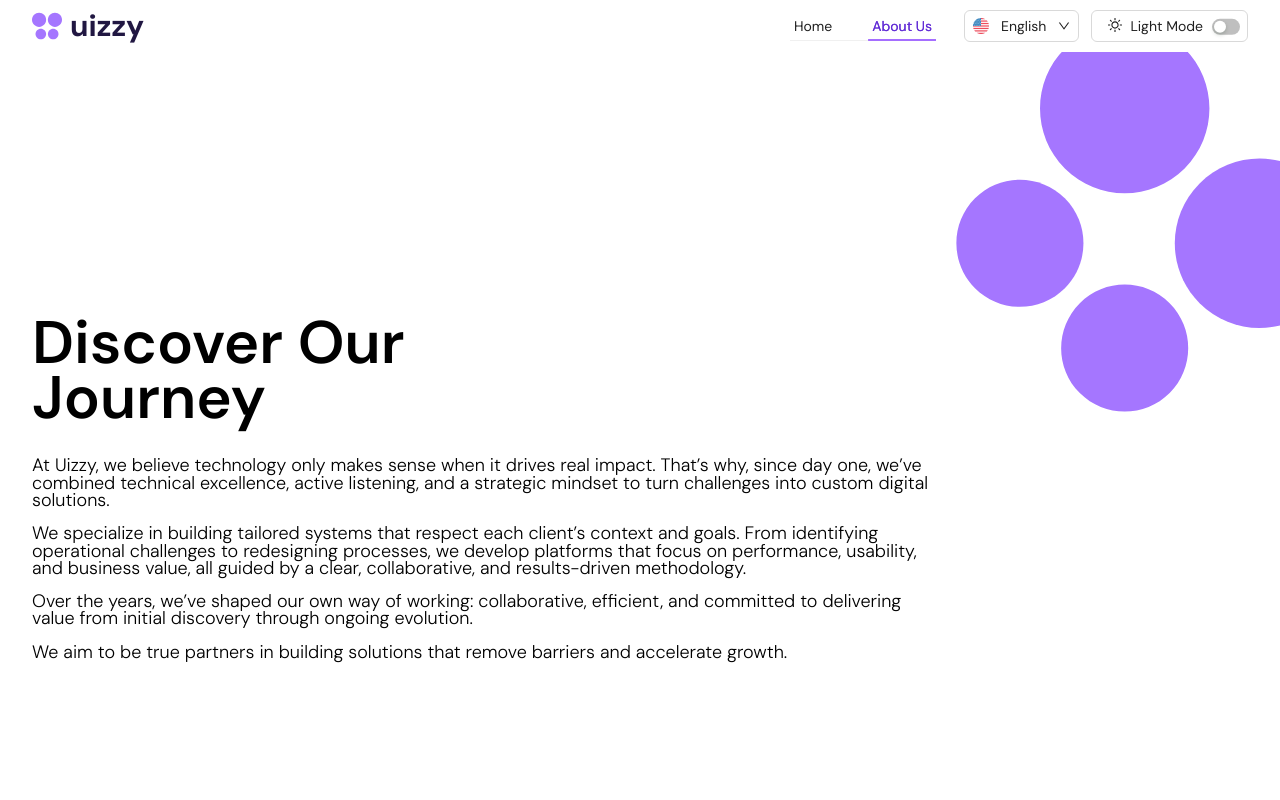
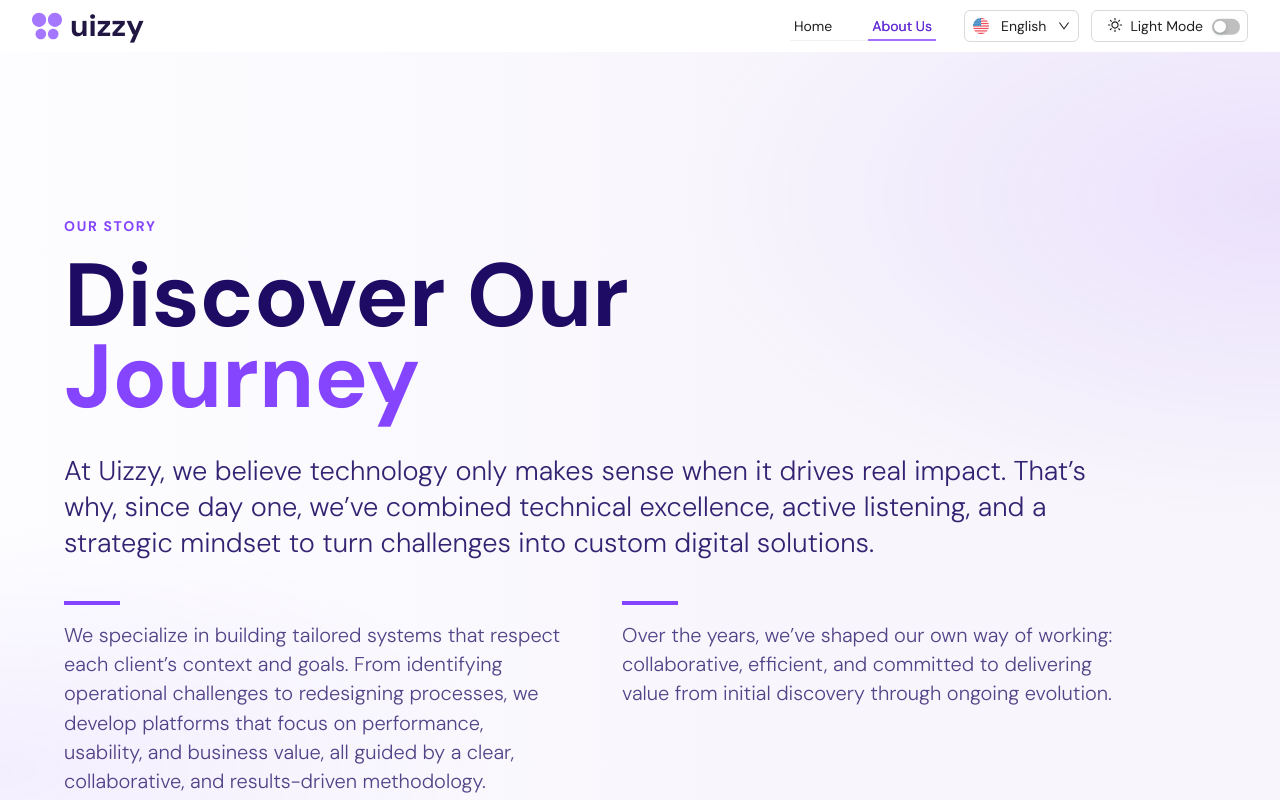
Before and after one commit to fernandamachado1/uizzy-site, a Next.js app: page /en/about in a window 1280 px wide. Shown: the top 800 px of the page. Built offline with nearby package versions, Linux system fonts and the light colour scheme.

Commit message:
feat: added new about

```diff
--- a/dictionaries/en/about.ts
+++ b/dictionaries/en/about.ts
@@ -1,4 +1,5 @@
 export default {
+    historyLabel: "Our Story",
     aboutTitle: "Discover Our Journey",
 
     aboutDesc1: "At Uizzy, we believe technology only makes sense when it drives real impact. That’s why, since day one, we’ve combined technical excellence, active listening, and a strategic mindset to turn challenges into custom digital solutions.",
--- a/dictionaries/pt/about.ts
+++ b/dictionaries/pt/about.ts
@@ -1,4 +1,5 @@
 export default {
+    historyLabel: "Nossa História",
     aboutTitle: "Conheça Nossa Jornada",
 
     aboutDesc1: "Na Uizzy, acreditamos que soluções tecnológicas só fazem sentido quando têm impacto real. Por isso, desde o início da nossa jornada, unimos excelência técnica, escuta ativa e olhar estratégico para transformar desafios em sistemas digitais sob medida.",
--- a/src/app/[locale]/(pages)/about/page.tsx
+++ b/src/app/[locale]/(pages)/about/page.tsx
@@ -5,7 +5,6 @@ import { AimOutlined, EyeOutlined, LinkedinFilled, RubyOutlined } from "@ant-des
 import { Metadata } from "next";
 import { useTranslations } from "next-intl";
 import { getTranslations } from "next-intl/server";
-import Image from "next/image";
 
 export async function generateMetadata({ params }: LocaleProps): Promise<Metadata> {
 
@@ -21,28 +20,61 @@ export async function generateMetadata({ params }: LocaleProps): Promise<Metadat
 export default function About() {
 
     const translation = useTranslations("about");
+    const titleParts = translation("aboutTitle").split(" ");
+    const highlightedTitleWord = titleParts.pop() ?? "";
+    const mainTitle = titleParts.join(" ");
 
     return <main className="relative overflow-hidden">
-        <section className="about min-h-[100dvh] pt-[var(--header-height)] px-8 pb-8 dark:text-white dark:bg-neutral-3">
-            <div className="container min-h-[calc(100dvh_-_var(--header-height))] flex flex-col justify-center">
+        <section className="relative min-h-[100dvh] overflow-hidden bg-[#F8F6FC] pt-[var(--header-height)] text-primary-10 dark:bg-[#13131A] dark:text-white">
+            <div
+                aria-hidden
+                className="pointer-events-none absolute inset-0 opacity-100 dark:hidden"
+                style={{
+                    background:
+                        "radial-gradient(65% 55% at 100% 18%, rgba(133,68,253,.12) 0%, rgba(248,246,252,0) 72%), radial-gradient(56% 42% at 0% 88%, rgba(133,68,253,.08) 0%, rgba(248,246,252,0) 70%), linear-gradient(90deg, #FDFDFF 0%, #F8F6FC 58%)",
+                }}
+            />
+            <div
+                aria-hidden
+                className="pointer-events-none absolute inset-0 hidden opacity-90 dark:block"
+                style={{
+                    background:
+                        "radial-gradient(65% 50% at 100% 18%, rgba(133,68,253,.24) 0%, rgba(19,19,26,0) 72%), radial-gradient(54% 38% at 0% 88%, rgba(133,68,253,.16) 0%, rgba(19,19,26,0) 70%), linear-gradient(90deg, #15161D 0%, #13131A 60%)",
+                }}
+            />
+            <div className="container relative min-h-[calc(100dvh_-_var(--header-height))] px-8 py-10 lg:px-16 lg:py-18">
+                <div className="flex h-full flex-col justify-center">
+                    <div className="w-full max-w-[1180px]">
+                        <p className="mb-5 text-sm font-bold tracking-[0.12em] text-primary-6 uppercase dark:text-[#7D4CFF]">
+                            {translation("historyLabel")}
+                        </p>
 
-                <Image src="/logo.svg" width={125} height={200} alt="Logo Uizzy"
-                    className="absolute rotate-45 -right-5 top-15
-                    lg:-right-10 lg:-top-5 lg:w-60
-                    xl:top-0 xl:w-90" />
+                        <h1 className="mb-9 max-w-[760px] text-[clamp(3rem,7vw,6.2rem)] leading-[0.9] font-bold">
+                            {mainTitle}{" "}
+                            <span className="text-primary-6 dark:text-[#7D4CFF]">{highlightedTitleWord}</span>
+                        </h1>
 
-                <h1 className="text-6xl/[92%] font-semibold max-w-10 mb-8 xl:max-w-150">
-                    {translation("aboutTitle")}
-                </h1>
+                        <p className="mb-10 max-w-[1060px] text-[clamp(1.7rem,2.1vw,3rem)] leading-[1.32] font-light text-primary-10/90 dark:text-white/92">
+                            {translation("aboutDesc1")}
+                        </p>
 
-                <p>{translation("aboutDesc1")}</p>
+                        <div className="grid max-w-[1060px] gap-10 md:grid-cols-2 md:gap-14">
+                            <div>
+                                <div className="mb-4 h-1 w-14 bg-primary-6 dark:bg-[#7D4CFF]" />
+                                <p className="text-[clamp(1.25rem,1.25vw,2rem)] leading-[1.46] font-light text-primary-10/76 dark:text-white/74">
+                                    {translation("aboutDesc2")}
+                                </p>
+                            </div>
 
-                <p>{translation("aboutDesc2")}</p>
-
-                <p>{translation("aboutDesc3")}</p>
-
-                <p>{translation("aboutDesc4")}</p>
-
+                            <div>
+                                <div className="mb-4 h-1 w-14 bg-primary-6 dark:bg-[#7D4CFF]" />
+                                <p className="text-[clamp(1.25rem,1.25vw,2rem)] leading-[1.46] font-light text-primary-10/76 dark:text-white/74">
+                                    {translation("aboutDesc3")}
+                                </p>
+                            </div>
+                        </div>
+                    </div>
+                </div>
             </div>
         </section>
 
--- a/src/app/globals.css
+++ b/src/app/globals.css
@@ -8,7 +8,7 @@
   }
 
   section.about p {
-    @apply mb-4 font-light text-lg/[96%];
+    @apply mb-5 font-light text-base/[155%] lg:text-lg/[150%];
   }
 
   div.divider {
@@ -17,6 +17,10 @@
 }
 
 @media screen and (min-width: 1280px) {
+  .container {
+    max-width: 100rem;
+  }
+
   section.about p {
     @apply max-w-[75%]
   }
--- a/src/components/LanguagesHandler.tsx
+++ b/src/components/LanguagesHandler.tsx
@@ -2,7 +2,7 @@ import { DownOutlined } from "@ant-design/icons";
 import { Button, ConfigProvider, Dropdown } from "@/lib/antd";
 import { useLocale } from "next-intl";
 import Image from "next/image";
-import { usePathname, useRouter } from "next/navigation";
+import { usePathname, useRouter } from "@/i18n/navigation";
 import { LanguagesOptions } from "./default/props/LanguagesOptions";
 
 export default function LanguagesHandler() {
@@ -12,10 +12,7 @@ export default function LanguagesHandler() {
     const locale = useLocale();
 
     function setLocale(locale: "en" | "pt") {
-        const parts = pathname.split("/");
-        const path = parts.slice(2).join("/") || "";
-
-        router.push(`/${locale}/${path}`);
+        router.replace(pathname, { locale });
     }
 
     return <ConfigProvider theme={{
@@ -53,7 +50,7 @@ export default function LanguagesHandler() {
                 onClick: (info) => setLocale(info.key as "en" | "pt")
             }}
             className="px-2!"
-            overlayStyle={{ zIndex: 99999999 }}
+            overlayStyle={{ zIndex: 1200 }}
         >
             <Button iconPosition="end" icon={<DownOutlined />}>
                 <p className="hidden xl:block mx-1">
--- a/src/components/MobileMenu.tsx
+++ b/src/components/MobileMenu.tsx
@@ -1,6 +1,6 @@
 import { Menu } from "@/lib/antd";
 import Image from "next/image";
-import { useRouter } from "next/navigation";
+import { useRouter } from "@/i18n/navigation";
 import { useEffect, useState } from "react";
 import { MenuItem, useNavItems } from "./default/props/NavItemsProps";
 import ThemeButton from "./ThemeButton";
@@ -46,7 +46,10 @@ export default function MobileMenu({ isNavMobileOpen, toggleNavMobile, selectedN
                     selectedKeys={[selectedNavItem ?? ""]}
                     mode="inline"
                     items={menuItems as MenuItem[]}
-                    onSelect={(info) => { toggleNavMobile(); router.push("/" + info.key) }}
+                    onSelect={(info) => {
+                        toggleNavMobile();
+                        router.push(info.key ? `/${info.key}` : "/");
+                    }}
                 />
             )}
 
--- a/src/components/default/Footer.tsx
+++ b/src/components/default/Footer.tsx
@@ -11,7 +11,8 @@ export default function Footer() {
 
     return <footer className="
         flex flex-col items-center justify-center
-        bg-primary-2 dark:bg-[#1E0B63]
+        border-t border-primary-3/40 dark:border-primary-3/30
+        bg-primary-2 dark:bg-primary-1
         text-primary-10 dark:text-[#F3E8FF]
         p-4 gap-y-2"
     >
--- a/src/components/default/header.tsx
+++ b/src/components/default/header.tsx
@@ -4,8 +4,7 @@ import { MenuOutlined } from "@ant-design/icons";
 import type { TabsProps } from "@/lib/antd";
 import { Button, ConfigProvider, Tabs } from "@/lib/antd";
 import Image from "next/image";
-import Link from "next/link";
-import { usePathname, useRouter } from "next/navigation";
+import { Link, usePathname, useRouter } from "@/i18n/navigation";
 import { useEffect, useState } from "react";
 import LanguagesHandler from "../LanguagesHandler";
 import MobileMenu from "../MobileMenu";
@@ -27,7 +26,7 @@ export default function Header() {
     }
 
     useEffect(() => {
-        const segment = pathname.split("/")[2];
+        const segment = pathname.split("/")[1] || "";
         setSelectedNavItem(segment);
 
     }, [pathname])
@@ -62,7 +61,10 @@ export default function Header() {
                 <Tabs activeKey={selectedMenuItem} items={menuItems as TabsProps['items']}
                 className="hidden! xl:block! xl:mr-4!"
                 tabBarStyle={{ alignItems: "center", justifyContent: "center" }}
-                onChange={(key) => {setSelectedNavItem(key); router.push("/" + key)} }/>
+                onChange={(key) => {
+                    setSelectedNavItem(key);
+                    router.push(key ? `/${key}` : "/");
+                }}/>
 
                 <LanguagesHandler />
 
--- a/src/i18n/routing.ts
+++ b/src/i18n/routing.ts
@@ -2,5 +2,7 @@ import { defineRouting } from "next-intl/routing";
 
 export const routing = defineRouting({
     locales: ["en", "pt"],
-    defaultLocale: "en"
+    defaultLocale: "pt",
+    localePrefix: "as-needed",
+    localeDetection: false
 })
```
Also changed, not shown: 1 other file (tests, documents, lock files or other folders).
